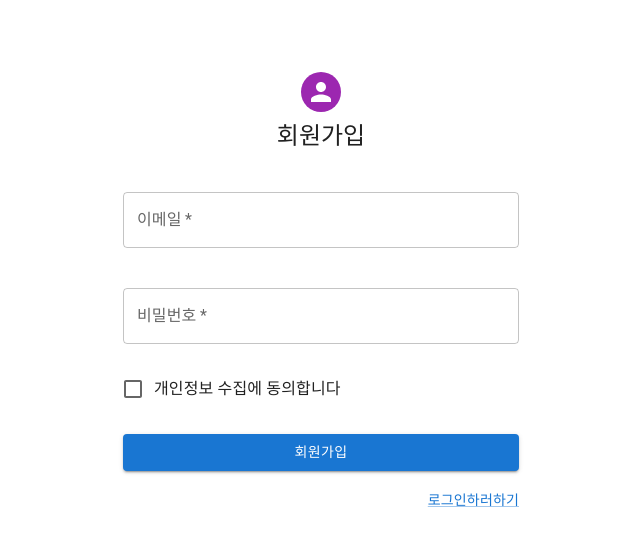
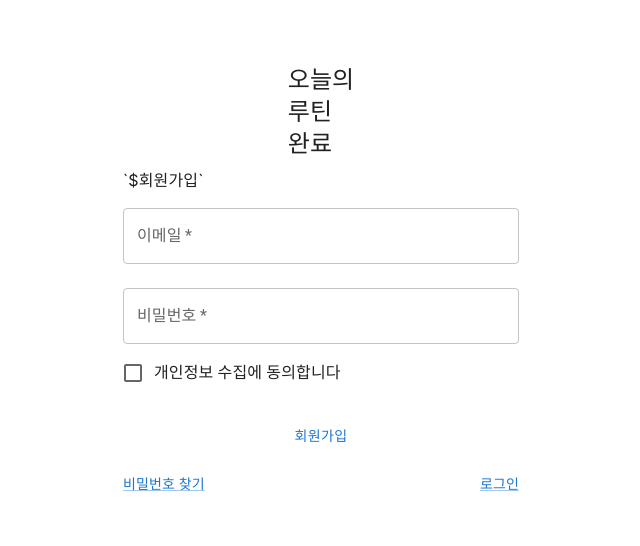
Before and after one commit to sirri1222/today_routine_planner, a Next.js app: page /signup in a window 1280 px wide. Shown: the top 546 px of the page, without its empty margins (319-959 px from the left). Built offline with nearby package versions, Linux system fonts and the light colour scheme.

Commit message:
Fix: 회원가입 로그인페이지 한컴포넌트로 분기처리

```diff
--- a/src/app/page.tsx
+++ b/src/app/page.tsx
@@ -3,7 +3,7 @@ import Login from "@/component/Login";
 export default function Home() {
   return (
     <>
-      <Login />
+      <Login type={"login"} />
     </>
   );
 }
--- a/src/app/routinemain/page.tsx
+++ b/src/app/routinemain/page.tsx
@@ -1,13 +1,12 @@
+
 import TodayRoutine from "@/component/TodayRoutine";
 import TodaySchedule from "@/component/TodaySchedule";
-import emailStore from "@/emailStore";
-import { Button } from "@mui/material";
+
 
 const page = () => {
-  const { useremail } = emailStore();
   return (
     <>
-    <Button>{useremail}님 로그아웃</Button>
+
       <TodayRoutine />
       <TodaySchedule />
     </>
--- a/src/app/signup/page.tsx
+++ b/src/app/signup/page.tsx
@@ -1,9 +1,9 @@
-import SignupInput from "@/component/SignupInput";
+import Login from "@/component/Login";
 
 const page = () => {
   return (
     <>
-      <SignupInput />
+      <Login type={"signup"} />
     </>
   );
 };
--- a/src/component/Login.tsx
+++ b/src/component/Login.tsx
@@ -16,16 +16,18 @@ import emailStore from "@/emailStore";
 import { loginInputDate, titledata } from "@/dummydata/dummydata";
 import TextFieldInput from "./share/TextFieldInput";
 import InputButton from "./share/InputButton";
-const Login = () => {
+const Login = ({ type }: { type: string }) => {
   const { useremail, setEmail } = emailStore();
   const router = useRouter();
+  const authMethod = type === "login" ? "signInWithPassword" : "signUp";
   const handleSubmit = async (event: React.FormEvent<HTMLFormElement>) => {
     event.preventDefault();
     const data = new FormData(event.currentTarget);
     const email = data.get("email") as any;
     const password = data.get("password") as string;
+
     try {
-      const { data, error } = await supabase.auth.signInWithPassword({
+      const { data, error } = await supabase.auth[authMethod]({
         email,
         password,
       });
@@ -34,7 +36,7 @@ const Login = () => {
       } else {
         console.log("로그인 성공:", email);
         setEmail(email);
-        router.push("/routinemain");
+        router.push(`${type === "login" ? "/routinemain" : "/"}`);
       }
     } catch (error) {
       console.log(error);
@@ -71,15 +73,27 @@ const Login = () => {
               noValidate
               sx={{ mt: 1 }}
             >
+              <p>`${type === "login" ? "로그인" : "회원가입"}`</p>
               {loginInputDate.map((inputdata, i) => (
                 <TextFieldInput inputdata={inputdata} key={i} />
               ))}
 
-              <FormControlLabel
-                control={<Checkbox value="remember" color="primary" />}
-                label="기억하기"
+              {type === "login" ? (
+                <FormControlLabel
+                  control={<Checkbox value="remember" color="primary" />}
+                  label="기억하기"
+                />
+              ) : (
+                <FormControlLabel
+                  control={
+                    <Checkbox value="allowExtraEmails" color="primary" />
+                  }
+                  label="개인정보 수집에 동의합니다"
+                />
+              )}
+              <InputButton
+                buttonName={`${type === "login" ? "로그인" : "회원가입"}`}
               />
-             <InputButton buttonName={"로그인"} />
               <Grid container>
                 <Grid item xs>
                   <Link href="#" variant="body2">
@@ -87,8 +101,11 @@ const Login = () => {
                   </Link>
                 </Grid>
                 <Grid item>
-                  <Link href="/signup" variant="body2">
-                    {"회원가입"}
+                  <Link
+                    href={`${type === "login" ? "/signup" : "/"}`}
+                    variant="body2"
+                  >
+                    {`${type === "login" ? "회원가입" : "로그인"}`}
                   </Link>
                 </Grid>
               </Grid>
--- a/src/component/share/InputButton.tsx
+++ b/src/component/share/InputButton.tsx
@@ -1,8 +1,8 @@
 import { Button } from "@mui/material";
-const InputButton = ({buttonName}: {buttonName: string}) => {
+const InputButton = ({ buttonName }: { buttonName: string }) => {
   return (
     <>
-      <Button type="submit" fullWidth variant="contained" sx={{ mt: 3, mb: 2 }}>
+      <Button type="submit" fullWidth sx={{ mt: 3, mb: 2 }}>
         {buttonName}
       </Button>
     </>
--- a/src/dummydata/dummydata.ts
+++ b/src/dummydata/dummydata.ts
@@ -16,9 +16,7 @@ interface loginInputDatetype {
   type?: string;
   buttonTitle?: string;
 }
-interface buttonDatatype {
-  buttonTitle?: string;
-}
+
 export const loginInputDate: loginInputDatetype[] = [
   {
     id: "email",
@@ -36,4 +34,29 @@ export const loginInputDate: loginInputDatetype[] = [
     type: "password",
   },
 ];
-export const buttonTitle = { loginbtn: "로그인", signupbtn: "회원가입" };
+interface loginSignupInputtype {
+  id: string;
+  title: string;
+  link: string;
+  autoComplete: string;
+  autoFocus: string;
+  type?: string;
+  buttonTitle?: string;
+}
+export const loginSignupInputDate: loginSignupInputtype[] = [
+  {
+    id: "login",
+    title: "로그인",
+    link: "/signup",
+    autoComplete: "email",
+    autoFocus: "autoFocus",
+  },
+  {
+    id: "signup",
+    title: "회원가입",
+    link: "/",
+    autoComplete: "current-password",
+    autoFocus: "autoFocus",
+    type: "password",
+  },
+];
```
Also changed, not shown: src/component/TodayRoutine.tsx (+7 -2 lines).
